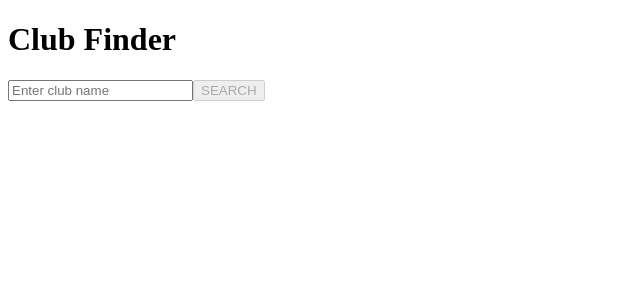
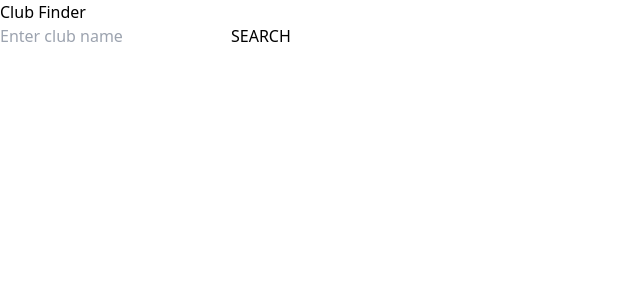
Before and after one commit to Sandydht/club-finder, a Vue app: page / in a window 1280 px wide. Shown: the top 300 px of the page, without its empty margins (0-640 px from the left). Built offline with nearby package versions, Linux system fonts and the light colour scheme.

Commit message:
Installing css tailwind on the project

```diff
--- a/package.json
+++ b/package.json
@@ -22,10 +22,13 @@
     "@vue/compiler-sfc": "^3.0.0",
     "@vue/eslint-config-airbnb": "^5.0.2",
     "@vue/test-utils": "^2.0.0-0",
+    "autoprefixer": "^9.8.8",
     "babel-eslint": "^10.1.0",
     "eslint": "^6.7.2",
     "eslint-plugin-import": "^2.20.2",
     "eslint-plugin-vue": "^7.0.0",
+    "postcss": "^7.0.39",
+    "tailwindcss": "npm:@tailwindcss/postcss7-compat@^2.2.17",
     "typescript": "~3.9.3",
     "vue-jest": "^5.0.0-0"
   }
--- /dev/null
+++ b/postcss.config.js
@@ -0,0 +1,6 @@
+module.exports = {
+  plugins: {
+    tailwindcss: {},
+    autoprefixer: {},
+  },
+}
--- /dev/null
+++ b/src/assets/styles/_tailwind.css
@@ -0,0 +1,3 @@
+@tailwind base;
+@tailwind components;
+@tailwind utilities;
--- /dev/null
+++ b/src/assets/styles/main.css
@@ -0,0 +1 @@
+@import url('./_tailwind.css');
--- a/src/main.js
+++ b/src/main.js
@@ -1,4 +1,5 @@
 import { createApp } from 'vue';
 import App from './App.vue';
+import './assets/styles/main.css';
 
 createApp(App).mount('#app');
--- /dev/null
+++ b/tailwind.config.js
@@ -0,0 +1,11 @@
+module.exports = {
+  purge: [],
+  darkMode: false, // or 'media' or 'class'
+  theme: {
+    extend: {},
+  },
+  variants: {
+    extend: {},
+  },
+  plugins: [],
+}
```
Also changed, not shown: 1 other file (tests, documents, lock files or other folders).
